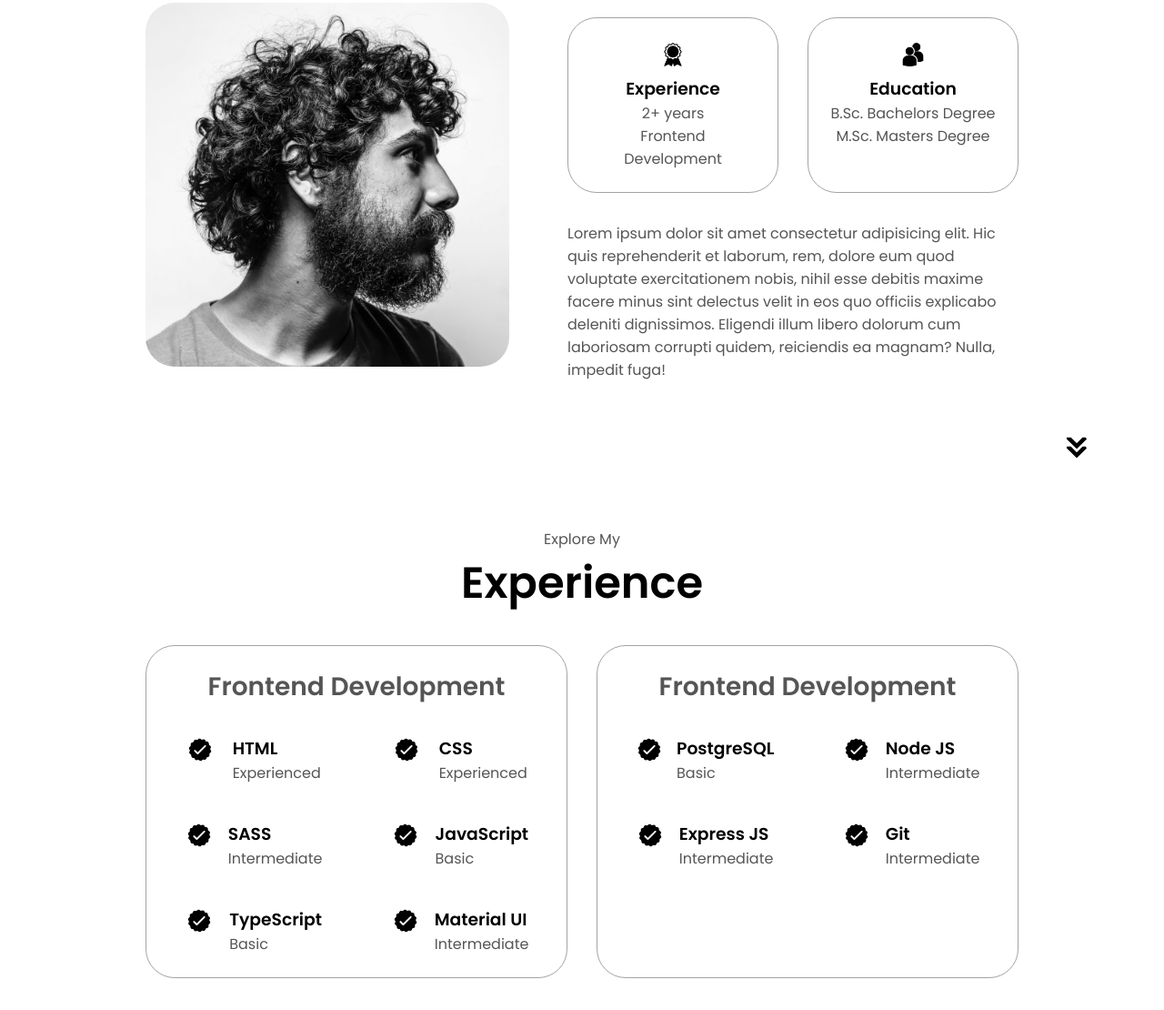
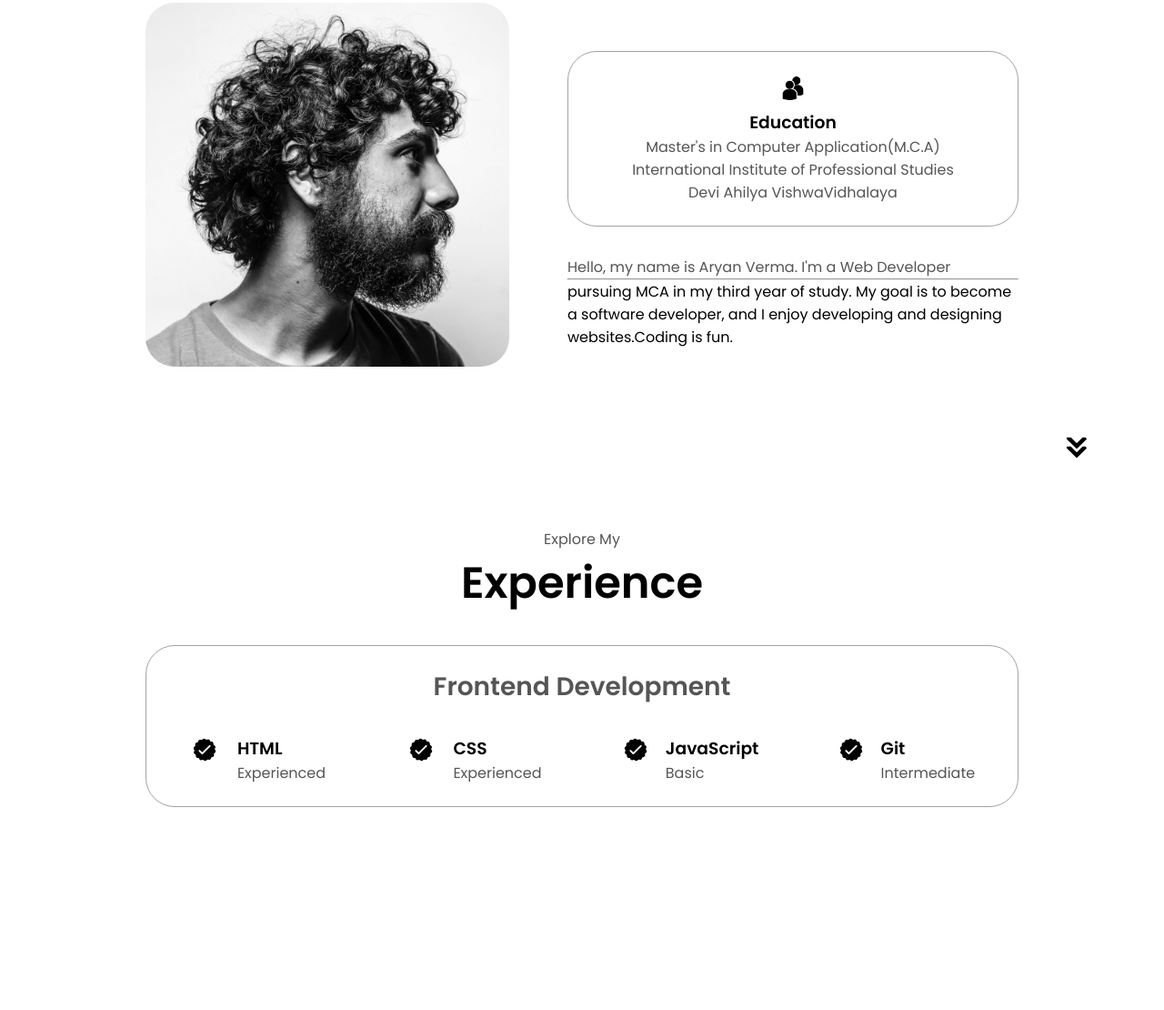
Before and after one commit to aRyan111112/portfolio, a plain HTML site: page html-css-js-portfolio-tutorial-2/index.html in a window 1280 px wide. Shown: the part 1116-2226 px from the top of the page at 91% size. Drawn offline with Linux system fonts and the light colour scheme.

Commit message:
Add files via upload

```diff
--- a/html-css-js-portfolio-tutorial-2/index.html
+++ b/html-css-js-portfolio-tutorial-2/index.html
@@ -38,7 +38,7 @@
     </nav>
     <section id="profile">
       <div class="section__pic-container">
-        <img src="./assets/profile-pic.png" alt="John Doe profile picture" />
+        <img src="./assets/profile-pic.png" alt="profile picture" />
       </div>
       <div class="section__text">
         <p class="section__text__p1">Hello, I'm</p>
@@ -79,15 +79,7 @@
         </div>
         <div class="about-details-container">
           <div class="about-containers">
-            <div class="details-container">
-              <img
-                src="./assets/experience.png"
-                alt="Experience icon"
-                class="icon"
-              />
-              <h3>Experience</h3>
-              <p>2+ years <br />Frontend Development</p>
-            </div>
+
             <div class="details-container">
               <img
                 src="./assets/education.png"
@@ -95,17 +87,14 @@
                 class="icon"
               />
               <h3>Education</h3>
-              <p>B.Sc. Bachelors Degree<br />M.Sc. Masters Degree</p>
+              <p>Master's in Computer Application(M.C.A) <br> International Institute of Professional Studies <br>Devi Ahilya VishwaVidhalaya</p>
             </div>
           </div>
           <div class="text-container">
             <p>
-              Lorem ipsum dolor sit amet consectetur adipisicing elit. Hic quis
-              reprehenderit et laborum, rem, dolore eum quod voluptate
-              exercitationem nobis, nihil esse debitis maxime facere minus sint
-              delectus velit in eos quo officiis explicabo deleniti dignissimos.
-              Eligendi illum libero dolorum cum laboriosam corrupti quidem,
-              reiciendis ea magnam? Nulla, impedit fuga!
+              Hello, my name is Aryan Verma. I'm a Web Developer
+              <hr>
+              pursuing MCA in my third year of study. My goal is to become a software developer, and I enjoy developing and designing websites.Coding is fun.
             </p>
           </div>
         </div>
@@ -153,80 +142,10 @@
                   alt="Experience icon"
                   class="icon"
                 />
-                <div>
-                  <h3>SASS</h3>
-                  <p>Intermediate</p>
-                </div>
-              </article>
-              <article>
-                <img
-                  src="./assets/checkmark.png"
-                  alt="Experience icon"
-                  class="icon"
-                />
+
                 <div>
                   <h3>JavaScript</h3>
                   <p>Basic</p>
-                </div>
-              </article>
-              <article>
-                <img
-                  src="./assets/checkmark.png"
-                  alt="Experience icon"
-                  class="icon"
-                />
-                <div>
-                  <h3>TypeScript</h3>
-                  <p>Basic</p>
-                </div>
-              </article>
-              <article>
-                <img
-                  src="./assets/checkmark.png"
-                  alt="Experience icon"
-                  class="icon"
-                />
-                <div>
-                  <h3>Material UI</h3>
-                  <p>Intermediate</p>
-                </div>
-              </article>
-            </div>
-          </div>
-          <div class="details-container">
-            <h2 class="experience-sub-title">Frontend Development</h2>
-            <div class="article-container">
-              <article>
-                <img
-                  src="./assets/checkmark.png"
-                  alt="Experience icon"
-                  class="icon"
-                />
-                <div>
-                  <h3>PostgreSQL</h3>
-                  <p>Basic</p>
-                </div>
-              </article>
-              <article>
-                <img
-                  src="./assets/checkmark.png"
-                  alt="Experience icon"
-                  class="icon"
-                />
-                <div>
-                  <h3>Node JS</h3>
-                  <p>Intermediate</p>
-                </div>
-              </article>
-              <article>
-                <img
-                  src="./assets/checkmark.png"
-                  alt="Experience icon"
-                  class="icon"
-                />
-                <div>
-                  <h3>Express JS</h3>
-                  <p>Intermediate</p>
                 </div>
               </article>
               <article>
@@ -240,9 +159,8 @@
                   <p>Intermediate</p>
                 </div>
               </article>
-            </div>
-          </div>
-        </div>
+
+
       </div>
       <img
         src="./assets/arrow.png"
@@ -304,29 +222,6 @@
               </button>
             </div>
           </div>
-          <div class="details-container color-container">
-            <div class="article-container">
-              <img
-                src="./assets/project-3.png"
-                alt="Project 3"
-                class="project-img"
-              />
-            </div>
-            <h2 class="experience-sub-title project-title">Project Three</h2>
-            <div class="btn-container">
-              <button
-                class="btn btn-color-2 project-btn"
-                onclick="location.href='https://github.com/'"
-              >
-                Github
-              </button>
-              <button
-                class="btn btn-color-2 project-btn"
-                onclick="location.href='https://github.com/'"
-              >
-                Live Demo
-              </button>
-            </div>
           </div>
         </div>
       </div>
@@ -347,7 +242,7 @@
             alt="Email icon"
             class="icon contact-icon email-icon"
           />
-          <p><a href="mailto:examplemail@gmail.com">Example@gmail.com</a></p>
+          <p><a href="mailto:examplemail@gmail.com">aryanverma0425@gmail.com</a></p>
         </div>
         <div class="contact-info-container">
           <img
@@ -370,7 +265,7 @@
           </ul>
         </div>
       </nav>
-      <p>Copyright &#169; 2023 John Doe. All Rights Reserved.</p>
+      <p>Copyright &#169; 2023 Aryan Verma. All Rights Reserved.</p>
     </footer>
     <script src="script.js"></script>
   </body>
```
